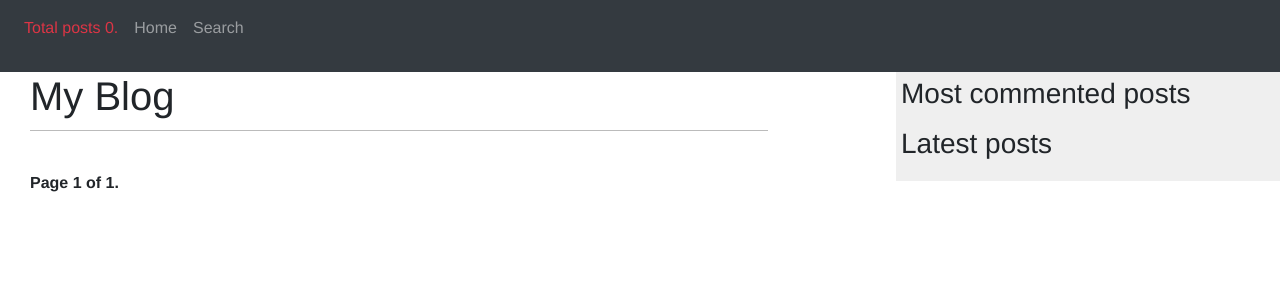
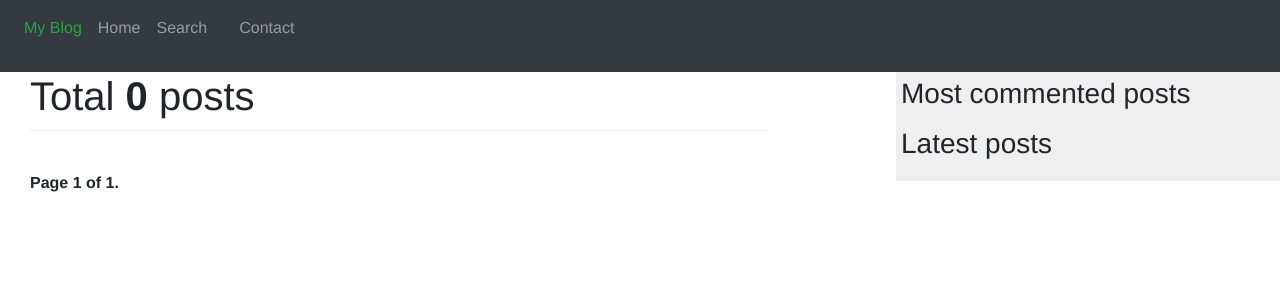
Before and after one commit to Nayemjaman/codingbrunch, a Django app: page / in a window 1280 px wide. Shown: the top 300 px of the page. Run offline with Django 3.2, Linux system fonts and the light colour scheme; data that the repository does not hold is empty; some libraries are stand-ins or nearby versions.

Commit message:
new start

```diff
--- a/blog/models.py
+++ b/blog/models.py
@@ -25,6 +25,7 @@ class Post(models.Model):
     objects = models.Manager()
     published = PublishedManager()
     tags = TaggableManager()
+    # likes = models.ManyToManyField(User, related_name='blog_post')
 
     class Meta:
         ordering = ('-publish',)
--- a/blog/static/css/blog.css
+++ b/blog/static/css/blog.css
@@ -4,14 +4,11 @@ body {
     font-family:helvetica, sans-serif;
 }
 
-a {
-    color:#00abff;
-    text-decoration:none;
-}
+
 
 h1 {
     font-weight:normal;
-    border-bottom:1px solid #bbb;
+    border-bottom:1px solid rgb(240, 234, 234);
     padding:0 0 10px 0;
 }
 
@@ -35,7 +32,7 @@ h2 {
 }
 
 p.date {
-    color:#ccc;
+    color:rgb(17, 15, 15);
     font-family: georgia, serif;
     font-size: 12px;
     font-style: italic;
--- a/blog/templates/blog/base.html
+++ b/blog/templates/blog/base.html
@@ -14,10 +14,10 @@
 </head>
 <body>
 
-    <nav class="navbar navbar-expand-sm bg-dark navbar-dark">
+    <nav class="navbar navbar-expand-sm bg-dark text-white navbar-dark">
   <ul class="navbar-nav">
       <li class="nav-item active">
-          <p class="p-2 text-danger">Total posts {% total_posts %}.</p>
+          <p class="p-2 text-success">My Blog</p>
       </li>
     <li class="nav-item">
       <a class="nav-link" href="{% url 'post_list' %}">Home</a>
@@ -29,7 +29,7 @@
       <a class="nav-link" href="#"></a>
     </li>
     <li class="nav-item">
-      <a class="nav-link disabled" href="#"></a>
+      <a class="nav-link" href="#">Contact</a>
     </li>
   </ul>
 </nav>
--- a/blog/templates/blog/post/detail.html
+++ b/blog/templates/blog/post/detail.html
@@ -5,7 +5,8 @@
 <p class="date">
 Published {{ post.publish }} by {{ post.author }}
 </p>
-{{ post.body|linebreaks }}
+{{ post.body|safe|linebreaks }}
+
 
 
 <div class="container">
--- a/blog/templates/blog/post/list.html
+++ b/blog/templates/blog/post/list.html
@@ -1,9 +1,10 @@
 {% extends "blog/base.html" %}
+{% load blog_tags %}
 {% block title %}My Blog{% endblock %}
 {% block content %}
 
 
-<h1>My Blog</h1>
+<h1>Total  <b>{% total_posts %}</b> posts</h1>
 {% if tag %}
 <h2>Posts tagged with "{{ tag.name }}"</h2>
 {% endif %}
--- a/blog/templates/pagination.html
+++ b/blog/templates/pagination.html
@@ -1,7 +1,7 @@
 <div class="pagination">
 <span class="step-links">
 {% if page.has_previous %}
-<a href="?page={{ page.previous_page_number }}">Previous</a>
+<a href="?page={{ page.previous_page_number }}">Prev</a>
 {% endif %}
 <span class="current">
 Page {{ page.number }} of {{ page.paginator.num_pages }}.
--- a/blog/urls.py
+++ b/blog/urls.py
@@ -8,5 +8,6 @@ urlpatterns = [
     path('<int:post_id>/share/', views.post_share, name='post_share'),
     path('tag/<slug:tag_slug>/', views.post_list, name='post_list_by_tag'),
     path('search/', views.post_search, name='post_search'),
+    # path('like/<int:pk>', views.LikeView, name="like_post"),
 
 ]
--- a/blog/views.py
+++ b/blog/views.py
@@ -6,6 +6,8 @@ from django.core.mail import send_mail
 from taggit.models import Tag
 from django.db.models import Count
 from django.contrib.postgres.search import SearchVector, SearchQuery, SearchRank
+from django.http import HttpResponseRedirect
+from django.urls import reverse, reverse_lazy
 
 
 def post_list(request, tag_slug=None):
@@ -87,5 +89,6 @@ def post_search(request):
             query = form.cleaned_data['query']
             search_vector = SearchVector('title', weight='A') + SearchVector('body', weight='B')
             search_query = SearchQuery(query)
-            results = Post.published.annotate(rank=SearchRank(search_vector, search_query)).filter(rank__gte=0.3).order_by('-rank')
+            results = Post.published.annotate(rank=SearchRank(search_vector, search_query)).filter(
+                rank__gte=0.3).order_by('-rank')
     return render(request, 'blog/post/search.html', {'form': form, 'query': query, 'results': results})
```
Also changed, not shown: blog/migrations/0006_auto_20201224_1436.py (added), blog/migrations/0007_remove_post_likes.py (added).
